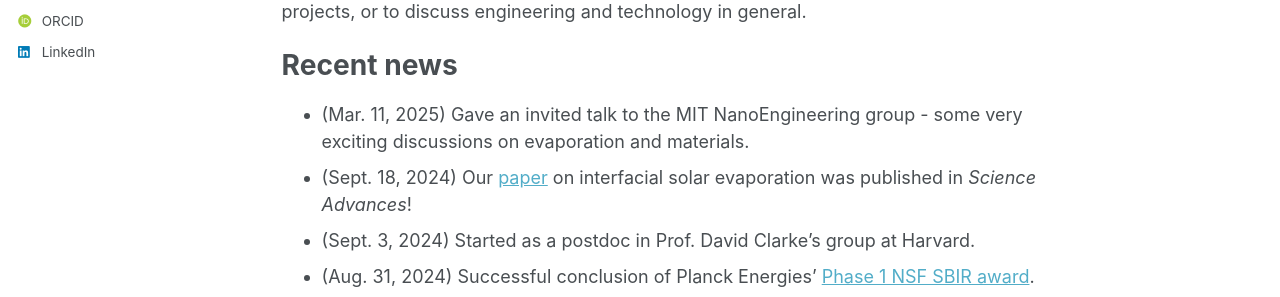
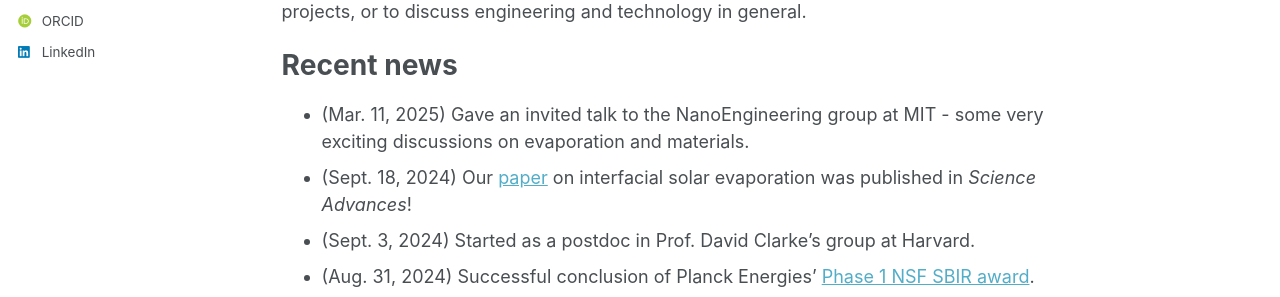
Before and after one commit to andrewcaratenuto/andrewcaratenuto.github.io, a Jekyll site: the page built from _pages/about.md, in a window 1280 px wide and 1341 px high. Shown: the part 490-787 px from the top of the window. Built offline with Jekyll 4.4.1, drawn with Linux system fonts in a browser that asks for light colours; some web fonts are replaced.

```diff
--- a/_pages/about.md
+++ b/_pages/about.md
@@ -16,7 +16,7 @@ I am also the CEO of Boston-based startup company [Planck Energies](https://www.
 I'm always eager to meet new researchers and hear diverse perspectives from across the sciences - please feel free to [email](mailto:andrew.caratenuto@gmail.com) me with questions on my work, thoughts on future projects, or to discuss engineering and technology in general.
 
 # Recent news
-- (Mar. 11, 2025) Gave an invited talk to the MIT NanoEngineering group - some very exciting discussions on evaporation and materials.
+- (Mar. 11, 2025) Gave an invited talk to the NanoEngineering group at MIT - some very exciting discussions on evaporation and materials.
 - (Sept. 18, 2024) Our [paper](https://www.science.org/doi/full/10.1126/sciadv.adn6368) on interfacial solar evaporation was published in *Science Advances*!
 - (Sept. 3, 2024) Started as a postdoc in Prof. David Clarke's group at Harvard.
 - (Aug. 31, 2024) Successful conclusion of Planck Energies' [Phase 1 NSF SBIR award](https://www.nsf.gov/awardsearch/showAward?AWD_ID=2321446&HistoricalAwards=false).
```
